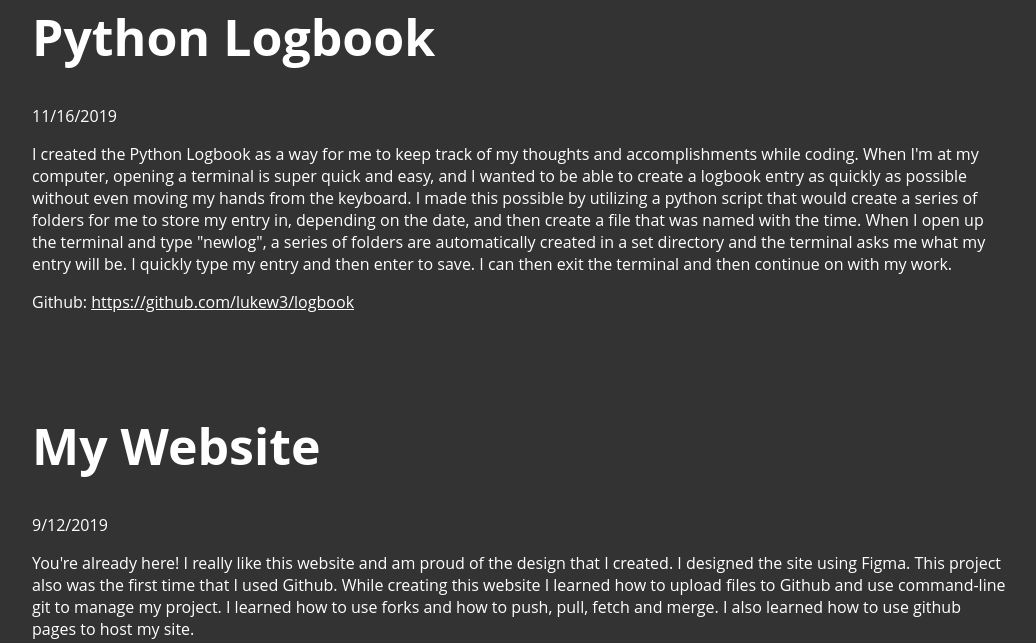
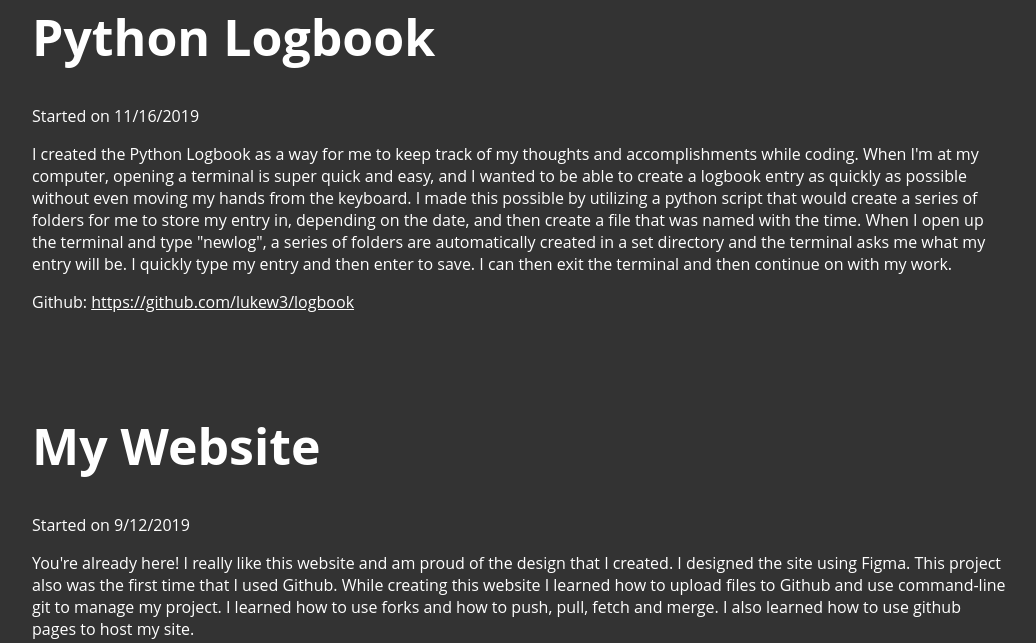
Before and after one commit to lukew3/flaskPortfolio, a Flask app: page /examples in a window 1280 px wide. Shown: the part 1074-1717 px from the top of the page, without its empty margins (87-1123 px from the left). Run offline with Flask 2, Linux system fonts and the light colour scheme; data comes from the database, SQL or seed files in the repository.

Commit message:
added started on to examples template

```diff
--- a/flask_portfolio/templates/examples.html
+++ b/flask_portfolio/templates/examples.html
@@ -63,7 +63,7 @@
   {% for example in examples %}
     <div class="project">
       <h1>{{ example.title }}</h1>
-      <p>{{ example.date_started }}</p>
+      <p>Started on {{ example.date_started }}</p>
       <p>{{ example.description }}</p>
       {% if example.github_link != None %}
         <p>Github: <a href="{{ example.github_link }}">{{ example.github_link }}</a></p>
```
